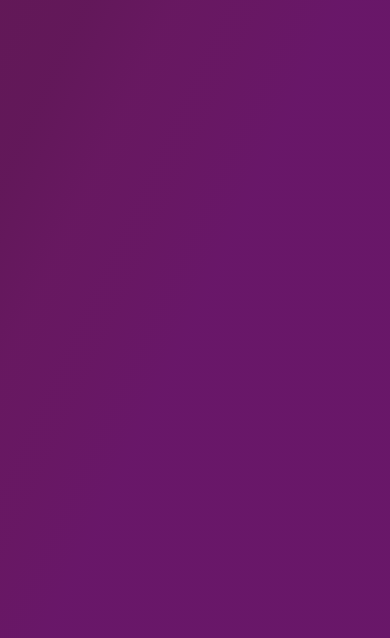
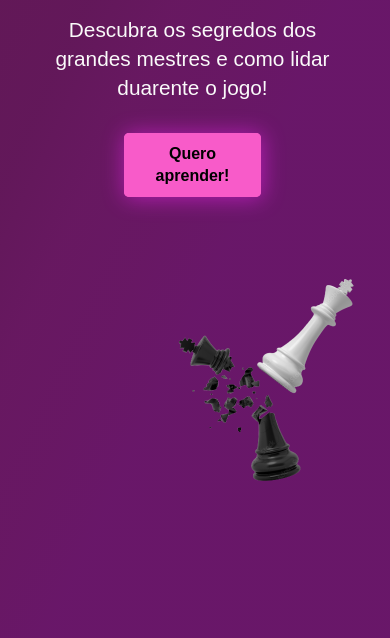
Before and after one commit to paulo-barbosa2006/chesslix, a website built with webpack: page index.html in a window 390 px wide. Shown: the part 236-874 px from the top of the page. Built offline with nearby package versions, Linux system fonts and the light colour scheme.

Commit message:
[development], Added home section

```diff
--- /dev/null
+++ b/components/header.scss
@@ -0,0 +1,84 @@
+@import "./sass/colors.scss";
+
+/* Header page */
+
+#header_container{
+    justify-content: space-around;
+    flex-wrap: wrap;
+    align-items: center;
+    height: 75vh;
+    margin-left: 55px;
+
+    .left{
+        .text-box{
+            display: flex;
+            flex-direction: column;
+            gap: 30px;
+            max-width: 400px;
+            h1{
+                span{
+                color:$primary-color;
+                }
+            }
+            p{
+                line-height: 1.4em;
+                font-size: 1.3em;
+           }
+           button{
+            display: block;
+            width: 50%;
+            background-color: #f85bc9;
+            outline: 3px #f85bc9 solid;
+            outline-offset: -3px;
+            border-radius: 5px;
+            border: none;
+            padding: 10px 15px;
+            -webkit-box-shadow: 1px 1px 21px 1px rgba(254,38,255,0.48);
+            box-shadow: 1px 1px 21px 1px rgba(254,38,255,0.48);
+            cursor: pointer;
+            transition: 400ms;
+                &:hover{
+                    background-color: transparent;
+                    color: #fefefe;
+                }
+
+                .button_text{
+                    font-weight: 700;
+                    font-size: 1.2em;
+                    transition: 400ms;
+                }
+           }
+        }
+    }
+
+    .right{
+        img{
+            width: 300px;
+        }
+    }
+
+}
+
+@media only screen and (max-width: 768px){
+    #header_container{
+        display: flex;
+        margin-right: 60px;
+        margin-top: 60px;
+        text-align: center;
+
+        .left{
+            button{
+                margin: 0 auto;
+            }
+        }
+
+        .right{
+            img{
+                width: 250px;
+                margin-top: 20px;
+                margin-left: 90px;
+            }
+        }
+
+    }
+}
--- a/components/nav.scss
+++ b/components/nav.scss
@@ -31,7 +31,7 @@
         text-decoration: none;
 
         &:hover{
-                color: #ffacec;
+                color: $secondary-color;
                 transition: 0.2s;
             }
     }
--- a/components/sass/colors.scss
+++ b/components/sass/colors.scss
@@ -1,10 +1,11 @@
 $background-color: linear-gradient(
     115deg,
-    hsl(311, 58%, 24%) 0%,
+    rgb(97, 26, 84) 0%,
     hsl(309, 60%, 24%) 12%,
     hsl(307, 61%, 24%) 25%,
     hsl(305, 62%, 25%) 36%,
     hsl(303, 63%, 25%) 47%,
     hsl(300, 64%, 25%) 57%);
 
-    $primary-color:#f200ff
+    $primary-color:#f200ff;
+    $secondary-color: #ffacec;
--- a/index.html
+++ b/index.html
@@ -24,7 +24,22 @@
             </div>
         </div>
     </nav>
-    <header></header>
+    <header>
+        <div class="container" id="header_container">
+            <div class="left">
+                <div class="container text-box">
+                    <h1>- Aprenda a dominar o <span>xadrez</span></h1>
+                    <p>Descubra os segredos dos grandes mestres e como lidar duarente o jogo!</p>
+                    <button type="button"><p class="button_text">Quero aprender!</p></button>
+                </div>
+            </div>
+            <div class="right">
+                <div class="container bubble_bg">
+                    <img src="assets/images/chessPiece.png" alt="chess" >
+                </div>
+            </div>
+        </div>
+    </header>
     <main></main>
     <footer></footer>
     <script src="./dist/index.min.js"></script>
--- a/src/style.scss
+++ b/src/style.scss
@@ -1,5 +1,6 @@
 @import url('https://fonts.googleapis.com/css2?family=Staatliches&display=swap');
 @import "../components/nav.scss";
+@import "../components/header.scss";
 @import "../components/sass/colors.scss";
 
 /* General */
```
Also changed, not shown: assets/images/chessPiece.png (added), dist/styles/style.css, 1 other file.
